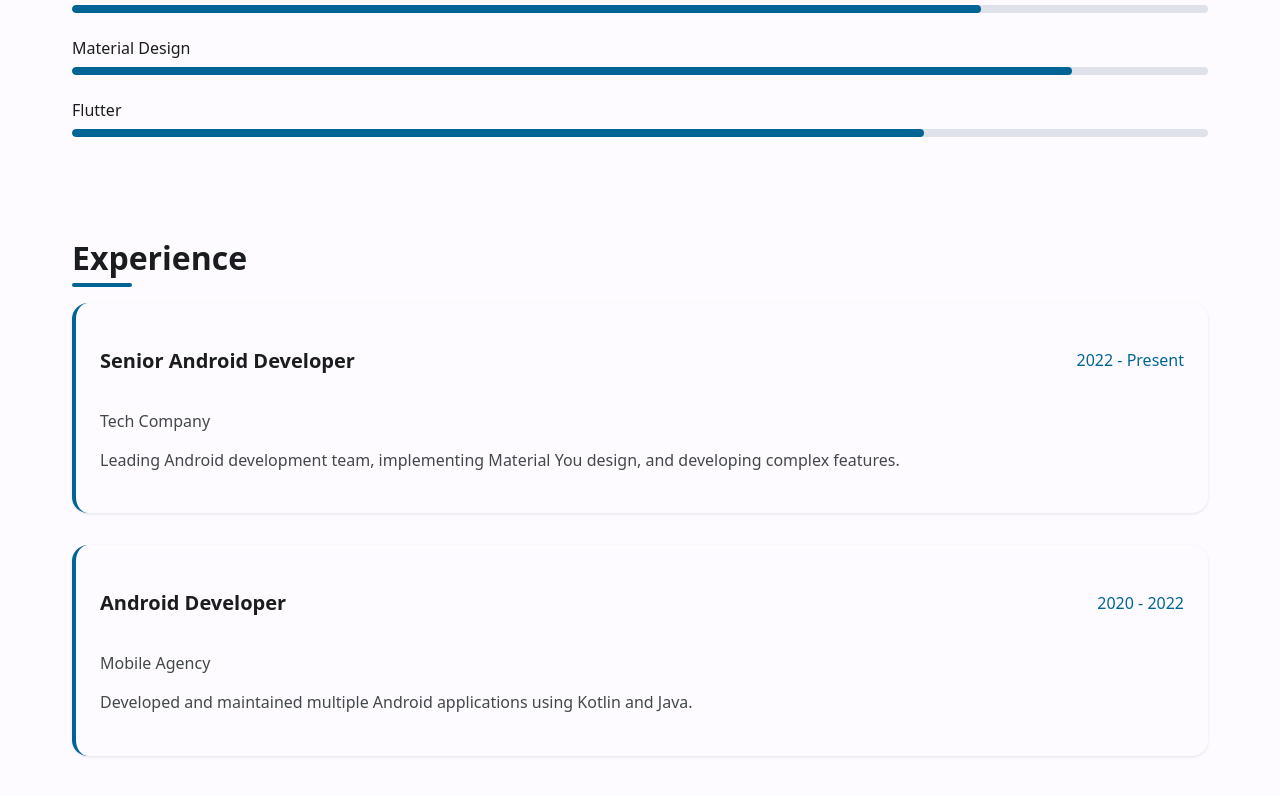
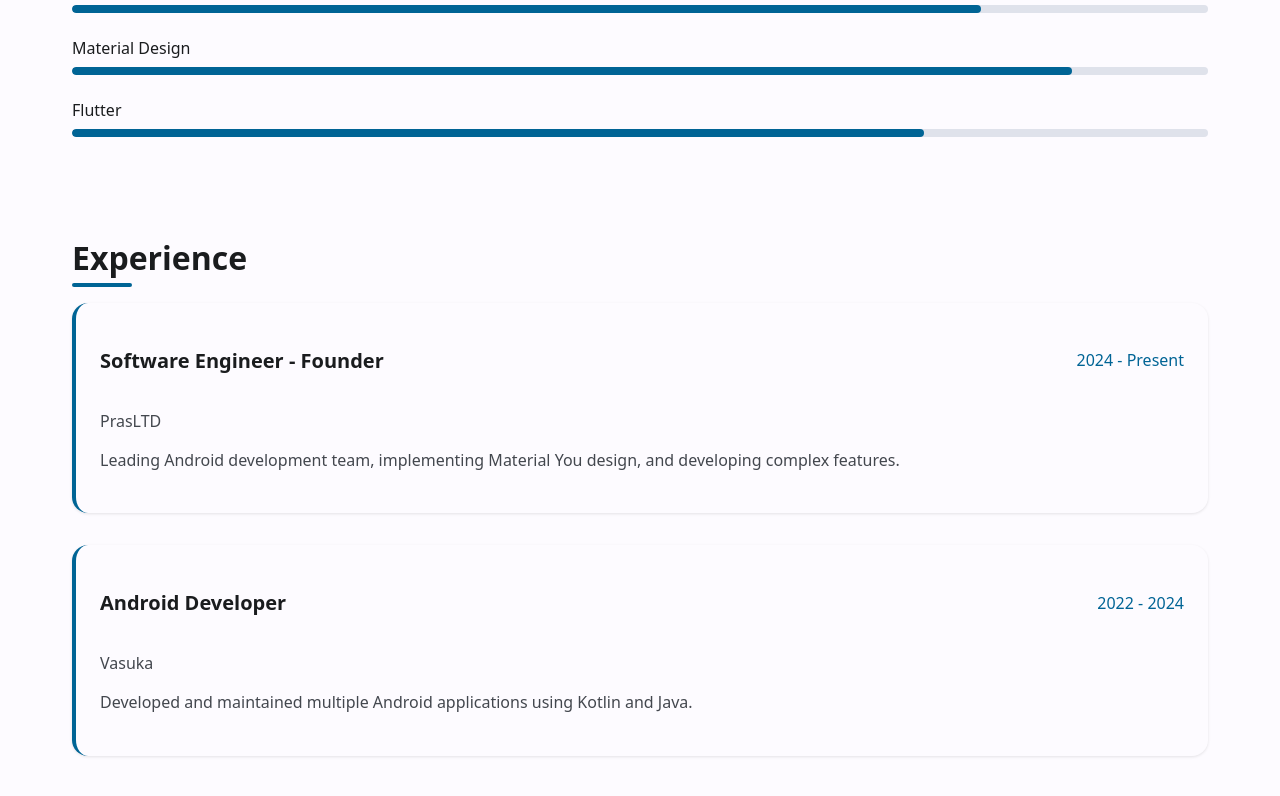
Before and after one commit to harimoradiya/harimoradiya.github.io, an Astro site: page / in a window 1280 px wide. Shown: the part 959-1755 px from the top of the page. Built offline with nearby package versions, Linux system fonts and the light colour scheme; Astro itself is replaced by a stand-in of ours.

Commit message:
Added new

```diff
--- a/src/pages/index.astro
+++ b/src/pages/index.astro
@@ -11,15 +11,15 @@ const skills = [
 ];
 const experiences = [
     {
-        title: "Senior Android Developer",
-        company: "Tech Company",
-        period: "2022 - Present",
+        title: "Software Engineer - Founder",
+        company: "PrasLTD",
+        period: "2024 - Present",
         description: "Leading Android development team, implementing Material You design, and developing complex features."
     },
     {
         title: "Android Developer",
-        company: "Mobile Agency",
-        period: "2020 - 2022",
+        company: "Vasuka",
+        period: "2022 - 2024",
         description: "Developed and maintained multiple Android applications using Kotlin and Java."
     }
 ];
```
